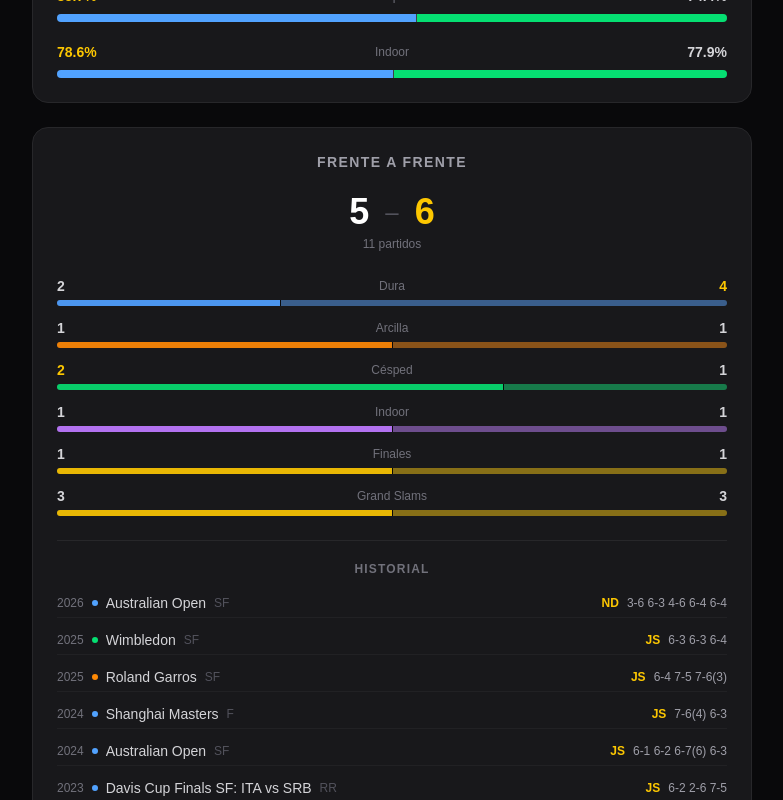
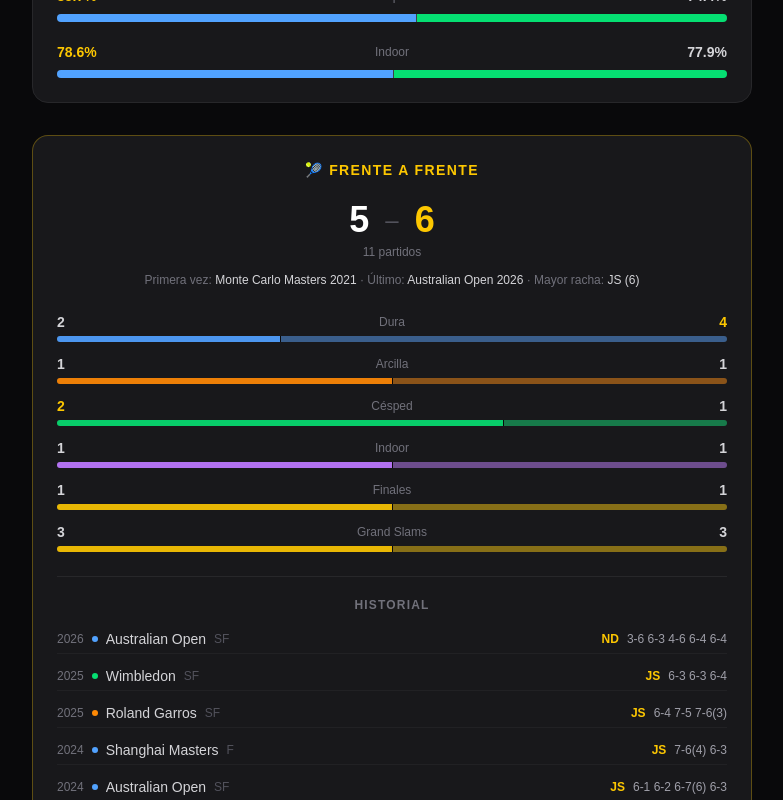
Before and after one commit to mosco73/ace-stats, a Next.js app: page /comparar in a window 1280 px wide. Shown: the part 800-1600 px from the top of the page, without its empty margins (248-1031 px from the left). Built offline with nearby package versions, Linux system fonts and the light colour scheme.

Commit message:
Frente a frente: contexto narrativo (primera vez, último, mayor racha) + integración visual

```diff
--- a/app/comparar/page.tsx
+++ b/app/comparar/page.tsx
@@ -29,6 +29,40 @@ export default function CompararPage() {
     Grass: "bg-green-400",
     Carpet: "bg-purple-400",
   };
+const inicial = (nombre: string) =>
+    nombre.split(" ").map((p) => p[0]).join("").slice(0, 2).toUpperCase();
+  // Contexto narrativo de la rivalidad (calculado del array de partidos)
+  const contexto = (() => {
+    if (!rivalidad || rivalidad.partidos.length === 0) return null;
+    const partidos = rivalidad.partidos;
+    const primero = partidos[0];
+    const ultimo = partidos[partidos.length - 1];
+    // mayor racha de victorias consecutivas
+    let mejorRacha = 0;
+    let mejorGanador: "a" | "b" = "a";
+    let rachaActual = 0;
+    let ganadorActual: "a" | "b" | null = null;
+    for (const p of partidos) {
+      if (p.ganador === ganadorActual) {
+        rachaActual++;
+      } else {
+        ganadorActual = p.ganador;
+        rachaActual = 1;
+      }
+      if (rachaActual > mejorRacha) {
+        mejorRacha = rachaActual;
+        mejorGanador = p.ganador;
+      }
+    }
+    const idRacha = mejorGanador === "a" ? rivalidad.jugadorA : rivalidad.jugadorB;
+    const nombreRacha = jugadores.find((j) => j.id === idRacha)!.nombre;
+    const anio = (f: number) => String(f).slice(0, 4);
+    return {
+      primera: `${primero.torneo} ${anio(primero.fecha)}`,
+      ultima: `${ultimo.torneo} ${anio(ultimo.fecha)}`,
+      racha: `${inicial(nombreRacha)} (${mejorRacha})`,
+    };
+  })();
 
   const desgloseH2H = [
     { label: "Dura", campo: "dura" as const, color: "bg-blue-400" },
@@ -52,8 +86,6 @@ export default function CompararPage() {
     { label: "Indoor", valor: (j) => j.superficie.indoor.pct, sufijo: "%" },
   ];
 
-  const inicial = (nombre: string) =>
-    nombre.split(" ").map((p) => p[0]).join("").slice(0, 2).toUpperCase();
 
   return (
     <main className="min-h-screen bg-zinc-950 text-white">
@@ -139,9 +171,9 @@ export default function CompararPage() {
 
         {/* Frente a frente */}
         {rivalidad ? (
-          <div className="bg-zinc-900 border border-zinc-800 rounded-2xl p-6 mt-6">
-            <h2 className="text-sm font-semibold text-zinc-400 uppercase tracking-widest mb-5 text-center">
-              Frente a frente
+          <div className="bg-zinc-900 border border-yellow-400/30 rounded-2xl p-6 mt-8">
+            <h2 className="text-sm font-semibold text-yellow-400 uppercase tracking-widest mb-5 text-center">
+              🎾 Frente a frente
             </h2>
             <div className="flex items-center justify-center gap-4 mb-1">
               <span className={`text-4xl font-bold ${reg("total").v1 > reg("total").v2 ? "text-yellow-400" : ""}`}>
@@ -152,9 +184,16 @@ export default function CompararPage() {
                 {reg("total").v2}
               </span>
             </div>
-            <p className="text-center text-zinc-500 text-xs mb-6">
+            <p className="text-center text-zinc-500 text-xs mb-3">
               {reg("total").v1 + reg("total").v2} partidos
             </p>
+            {contexto && (
+              <p className="text-center text-zinc-500 text-xs mb-6">
+                Primera vez: <span className="text-zinc-300">{contexto.primera}</span>
+                {" · "}Último: <span className="text-zinc-300">{contexto.ultima}</span>
+                {" · "}Mayor racha: <span className="text-zinc-300">{contexto.racha}</span>
+              </p>
+            )}
 
             <div className="space-y-3">
               {desgloseH2H.map((d) => {
```
